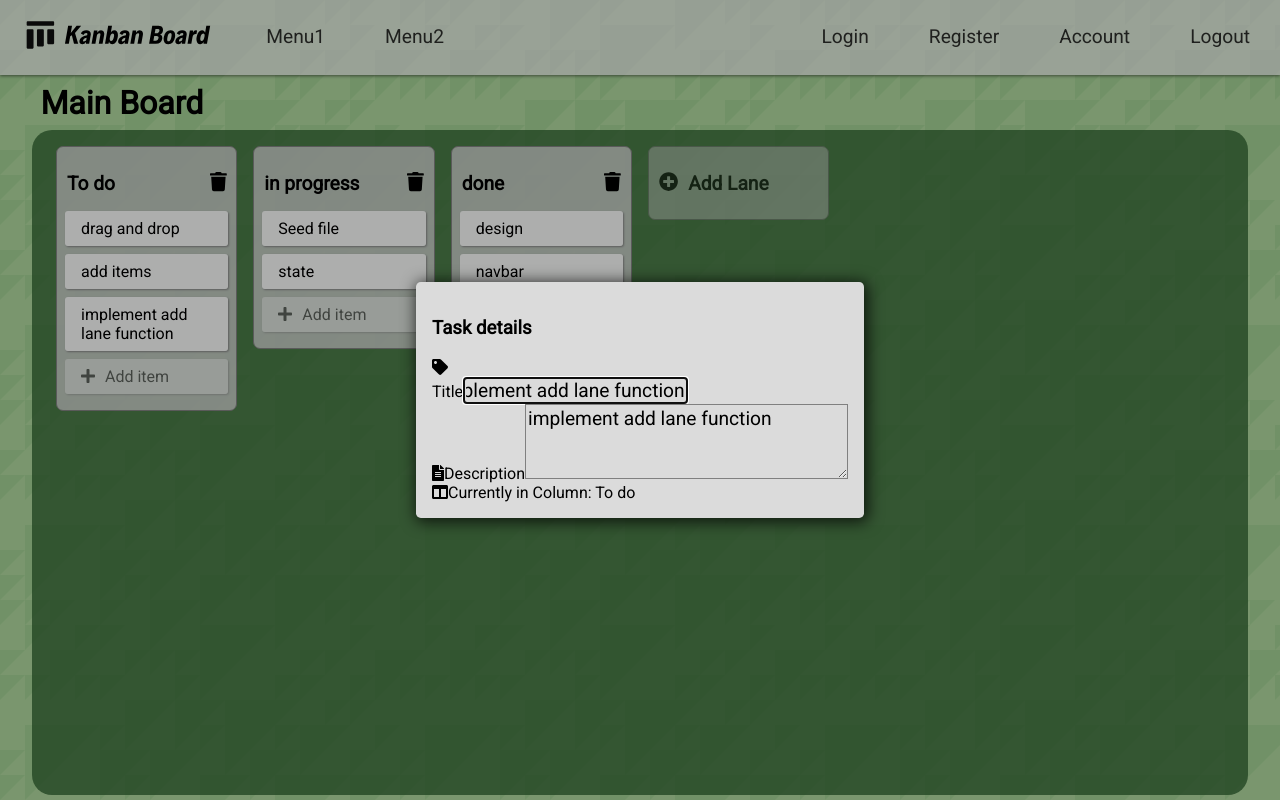
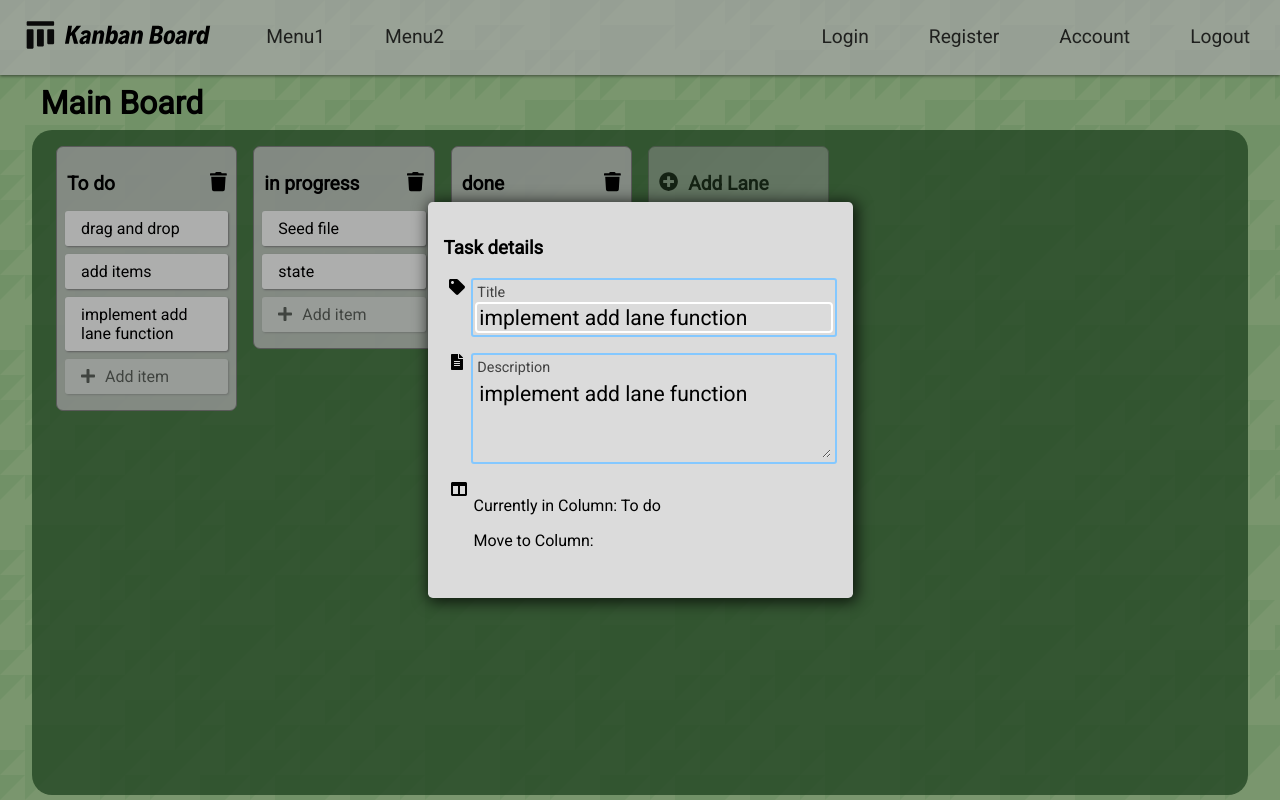
Before and after one commit to aszucsak/kanban-board, a React (Create React App) app: page / in a window 1280 px wide. Both pictures are taken after a click on the element "implement add lane function". Built offline with nearby package versions, Linux system fonts and the light colour scheme.

Commit message:
start designing item detail form.

```diff
--- a/src/ItemDetails.js
+++ b/src/ItemDetails.js
@@ -12,7 +12,9 @@ function ItemDetails({ toggleItemDetails, lanes, lane, item }) {
         <h3>Task details</h3>
         <form>
           <div className="label-logo">
-            <FontAwesomeIcon icon={faTag} />
+            <span className="logo">
+              <FontAwesomeIcon icon={faTag} />
+            </span>
             <div className="label-input">
               <label htmlFor="title">Title</label>
               <input
@@ -25,9 +27,11 @@ function ItemDetails({ toggleItemDetails, lanes, lane, item }) {
             </div>
           </div>
           <div className="label-logo">
+            <span className="logo">
+              <FontAwesomeIcon icon={faFileAlt} />
+            </span>
             <div className="label-input">
               <label htmlFor="description">
-                <FontAwesomeIcon icon={faFileAlt} />
                 <span>Description</span>
               </label>
               <textarea
@@ -41,8 +45,14 @@ function ItemDetails({ toggleItemDetails, lanes, lane, item }) {
             </div>
           </div>
           <div className="label-logo">
-            <FontAwesomeIcon icon={faColumns} />
-            Currently in Column: {lane.title}
+            <span className="logo">
+              <FontAwesomeIcon icon={faColumns} />
+            </span>
+            <div>
+              {/* To be modified */}
+              <p>Currently in Column: {lane.title}</p>
+              <p>Move to Column: </p>
+            </div>
           </div>
         </form>
       </div>
--- a/src/Lane.css
+++ b/src/Lane.css
@@ -148,5 +148,36 @@ span.add-item:hover {
   font-size: 1.2em;
   font-family: inherit;
   background-color: transparent;
-  border: 1px solid grey;
+  border: transparent;
+  outline-color: transparent;
 }
+
+.label-logo {
+  display: flex;
+  margin-bottom: 1em;
+}
+
+.label-logo .logo {
+  width: 30px;
+  text-align: center;
+}
+
+.label-input {
+  display: flex;
+  flex-direction: column;
+  font-size: 1.1rem;
+  border: 2px solid rgb(132, 200, 255);
+  width: 100%;
+  border-radius: 3px;
+  padding: 4px;
+}
+
+.label-input::-ms-clear {
+  display: none;
+}
+
+.label-input label {
+  margin-bottom: 0.2em;
+  font-size: 0.9rem;
+  color: rgba(0, 0, 0, 0.7);
+}
```
